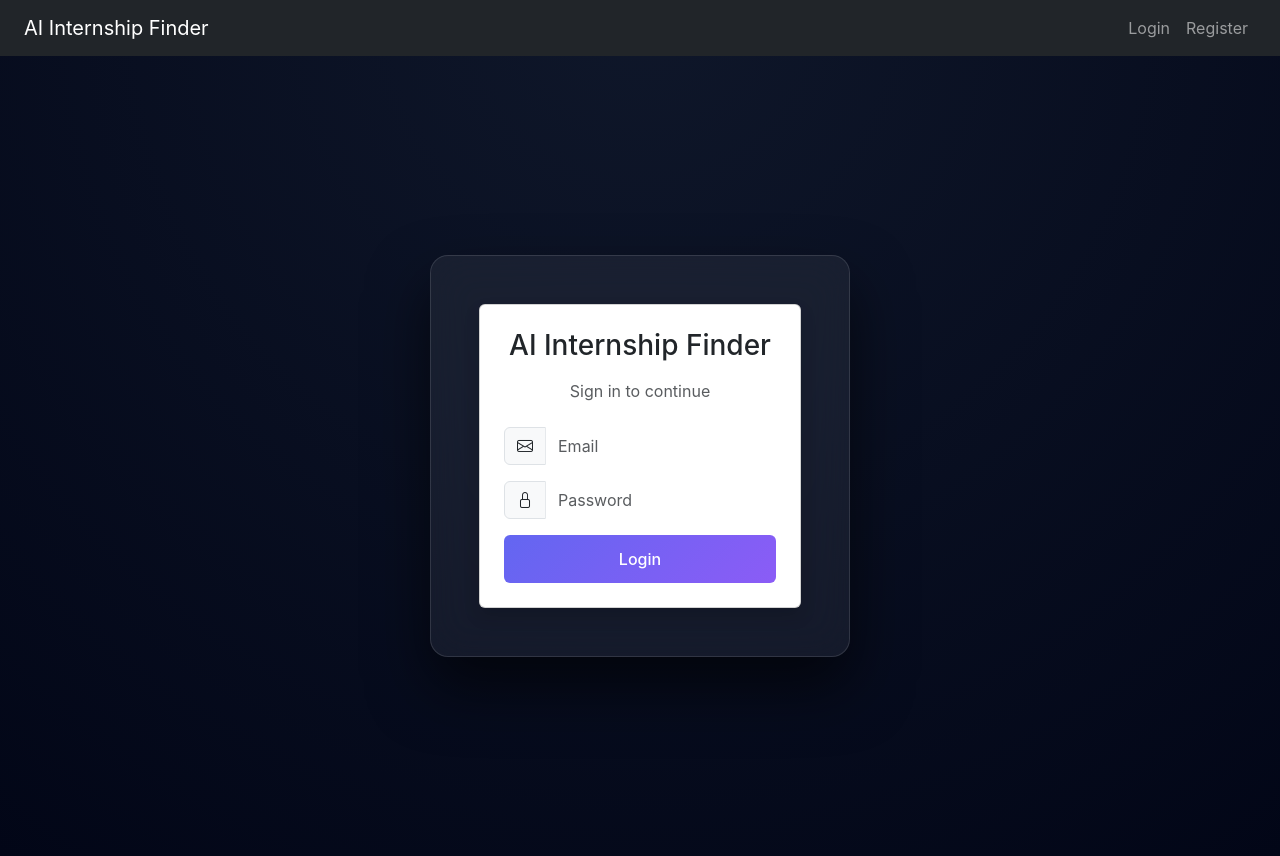
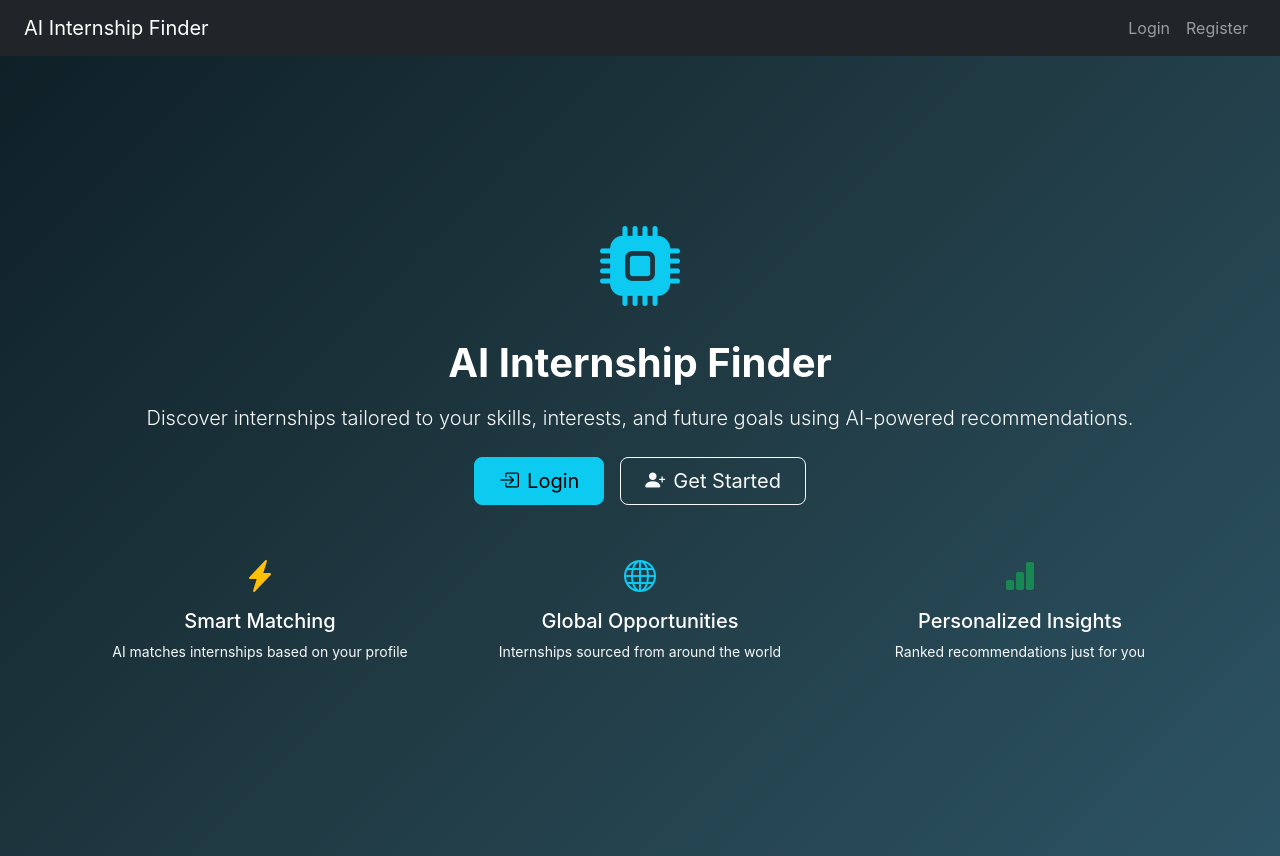
Before and after one commit to Code-suhaib/AI-Project, a React (Vite) app in the folder Frontend/frontend/: page / in a window 1280 px wide. Built offline with nearby package versions, Linux system fonts and the light colour scheme.

Commit message:
landing page created

```diff
--- a/Frontend/frontend/src/App.jsx
+++ b/Frontend/frontend/src/App.jsx
@@ -1,4 +1,6 @@
 import { BrowserRouter, Routes, Route } from "react-router-dom";
+
+import Landing from "./pages/Landing";
 import Login from "./pages/Login";
 import Register from "./pages/Register";
 import Profile from "./pages/Profile";
@@ -14,7 +16,8 @@ export default function App() {
       <Navbar />
 
       <Routes>
-        <Route path="/" element={<Login />} />
+        <Route path="/" element={<Landing />} />
+        <Route path="/login" element={<Login />} />
         <Route path="/register" element={<Register />} />
 
         <Route
--- a/Frontend/frontend/src/main.jsx
+++ b/Frontend/frontend/src/main.jsx
@@ -5,6 +5,7 @@ import App from "./App";
 import "bootstrap/dist/css/bootstrap.min.css";
 import "bootstrap/dist/js/bootstrap.bundle.min.js";
 import "bootstrap-icons/font/bootstrap-icons.css";
+
 import "./styles/theme.css";
 
 ReactDOM.createRoot(document.getElementById("root")).render(
--- /dev/null
+++ b/Frontend/frontend/src/pages/Landing.jsx
@@ -0,0 +1,65 @@
+import { Link } from "react-router-dom";
+
+export default function Landing() {
+  return (
+    <div
+      className="d-flex align-items-center justify-content-center min-vh-100 text-white"
+      style={{
+        background: "linear-gradient(135deg, #0f2027, #203a43, #2c5364)",
+      }}
+    >
+      <div className="container text-center">
+        <div className="mb-4">
+          <i className="bi bi-cpu-fill display-1 text-info"></i>
+        </div>
+
+        <h1 className="fw-bold mb-3">
+          AI Internship Finder
+        </h1>
+
+        <p className="lead text-light mb-4">
+          Discover internships tailored to your skills, interests, and future goals
+          using AI-powered recommendations.
+        </p>
+
+        <div className="d-flex justify-content-center gap-3 flex-wrap">
+          <Link to="/login" className="btn btn-info btn-lg px-4">
+            <i className="bi bi-box-arrow-in-right me-2"></i>
+            Login
+          </Link>
+
+          <Link to="/register" className="btn btn-outline-light btn-lg px-4">
+            <i className="bi bi-person-plus-fill me-2"></i>
+            Get Started
+          </Link>
+        </div>
+
+        <div className="row mt-5">
+          <div className="col-md-4 mb-3">
+            <i className="bi bi-lightning-charge-fill fs-2 text-warning"></i>
+            <h5 className="mt-2">Smart Matching</h5>
+            <p className="text-light small">
+              AI matches internships based on your profile
+            </p>
+          </div>
+
+          <div className="col-md-4 mb-3">
+            <i className="bi bi-globe fs-2 text-info"></i>
+            <h5 className="mt-2">Global Opportunities</h5>
+            <p className="text-light small">
+              Internships sourced from around the world
+            </p>
+          </div>
+
+          <div className="col-md-4 mb-3">
+            <i className="bi bi-bar-chart-fill fs-2 text-success"></i>
+            <h5 className="mt-2">Personalized Insights</h5>
+            <p className="text-light small">
+              Ranked recommendations just for you
+            </p>
+          </div>
+        </div>
+      </div>
+    </div>
+  );
+}
```
